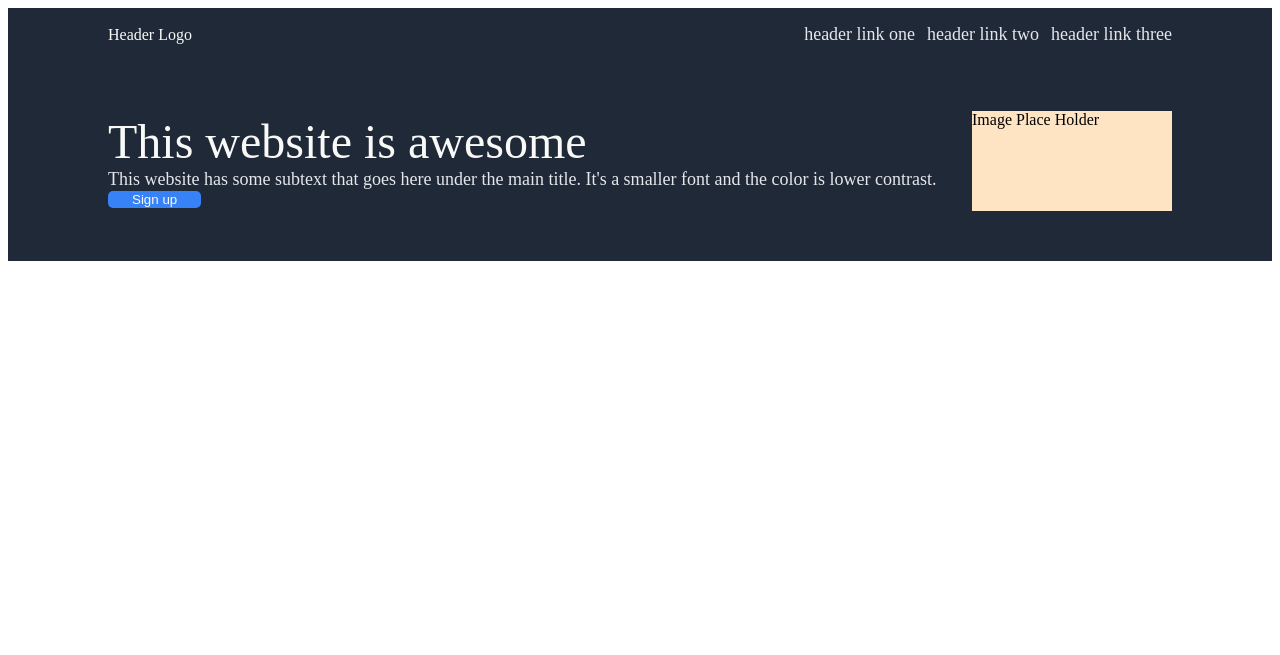
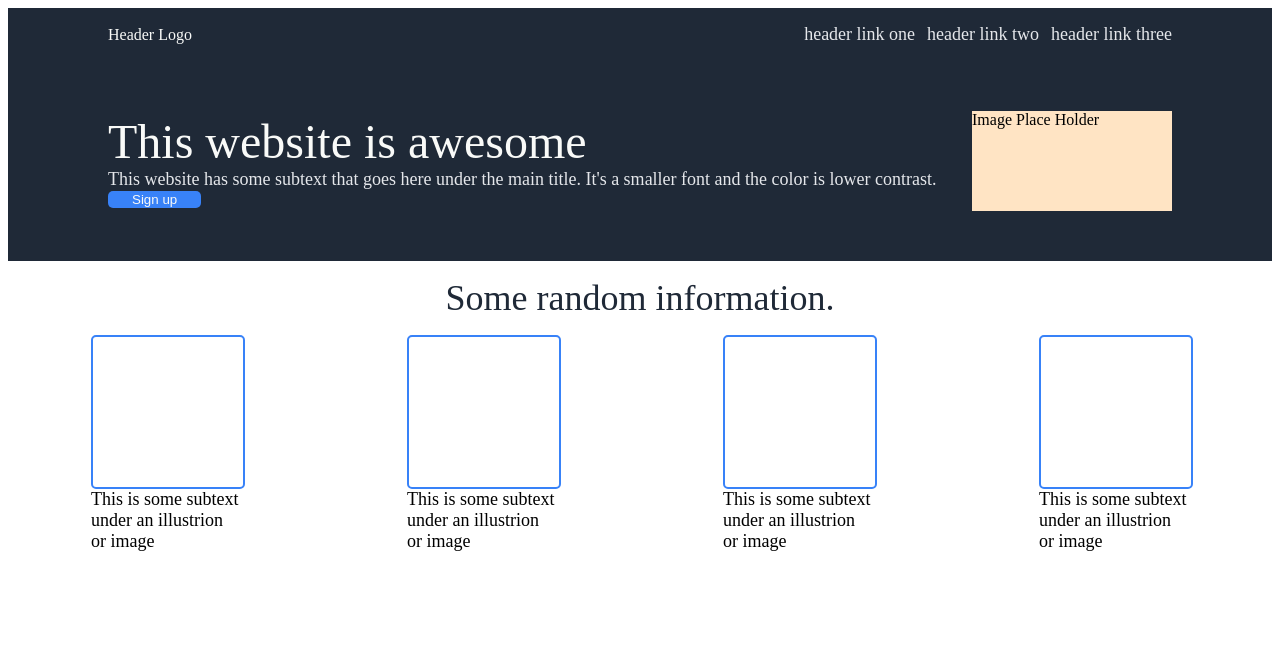
Before and after one commit to ohowey/odin-landing-page, a plain HTML site: page index.html in a window 1280 px wide. Drawn offline with Linux system fonts and the light colour scheme.

Commit message:
card section rough draft complete

```diff
--- a/index.html
+++ b/index.html
@@ -27,6 +27,33 @@
         </div>
 
     </div>
+    <!--Card Section-->
+    <div class="card-section">
+        <div class="card-title">Some random information.</div>
+        <div class="cards">
+            <div class="card">
+                <div class="potato"></div>
+                <div class="potato-text">This is some subtext under an illustrion or image</div>
+            </div>
+            <div class="card">
+                <div class="potato"></div>
+                <div class="potato-text">This is some subtext under an illustrion or image</div>
+            </div>
+            <div class="card">
+                <div class="potato"></div>
+                <div class="potato-text">This is some subtext under an illustrion or image</div>
+            </div>
+            <div class="card">
+                <div class="potato"></div>
+                <div class="potato-text">This is some subtext under an illustrion or image</div>
+            </div>
+        </div>
 
+    </div>
+    <!--Testimonial Section-->
+
+    <!--call to action section-->
+
+    <!--footer-->
 </body>
 </html>
--- a/style.css
+++ b/style.css
@@ -59,3 +59,41 @@ button {
     padding-left: 24px;
     padding-right: 24px;
 }
+
+/* Section 2 */
+.card-section {
+    display: flex;
+    flex-direction: column;
+}
+
+.cards {
+    display: flex;
+    justify-content: space-around;
+    align-items: center;
+    padding-bottom: 100px;
+}
+
+.card {
+    max-width: 150px;
+}
+
+.potato-text {
+    font-size: 18px;
+}
+
+.card-title {
+    display: flex;
+    justify-content: center;
+    align-items: center;
+    font-size: 36px;
+    font-weight: extra-bold;
+    color: #1F2937;
+    padding: 16px;
+}
+
+.potato {
+    height: 150px;
+    width: 150px;
+    border: 2px solid #3882f8;
+    border-radius: 5px;
+}
```
